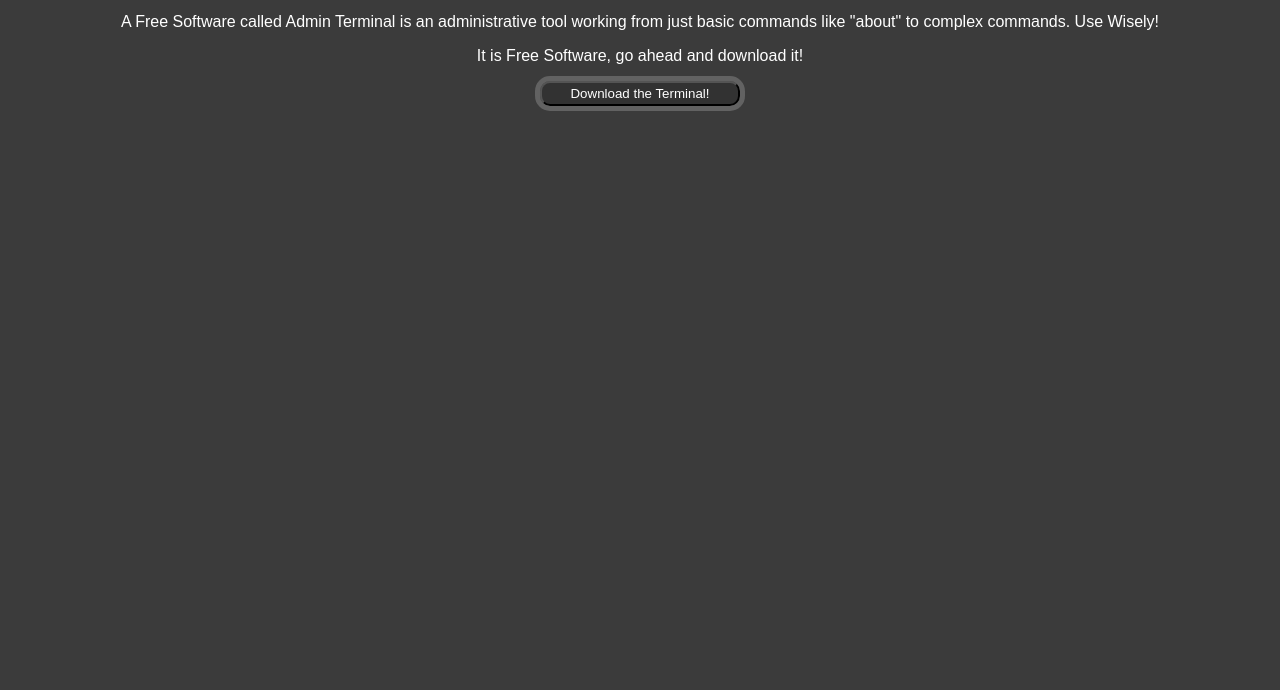
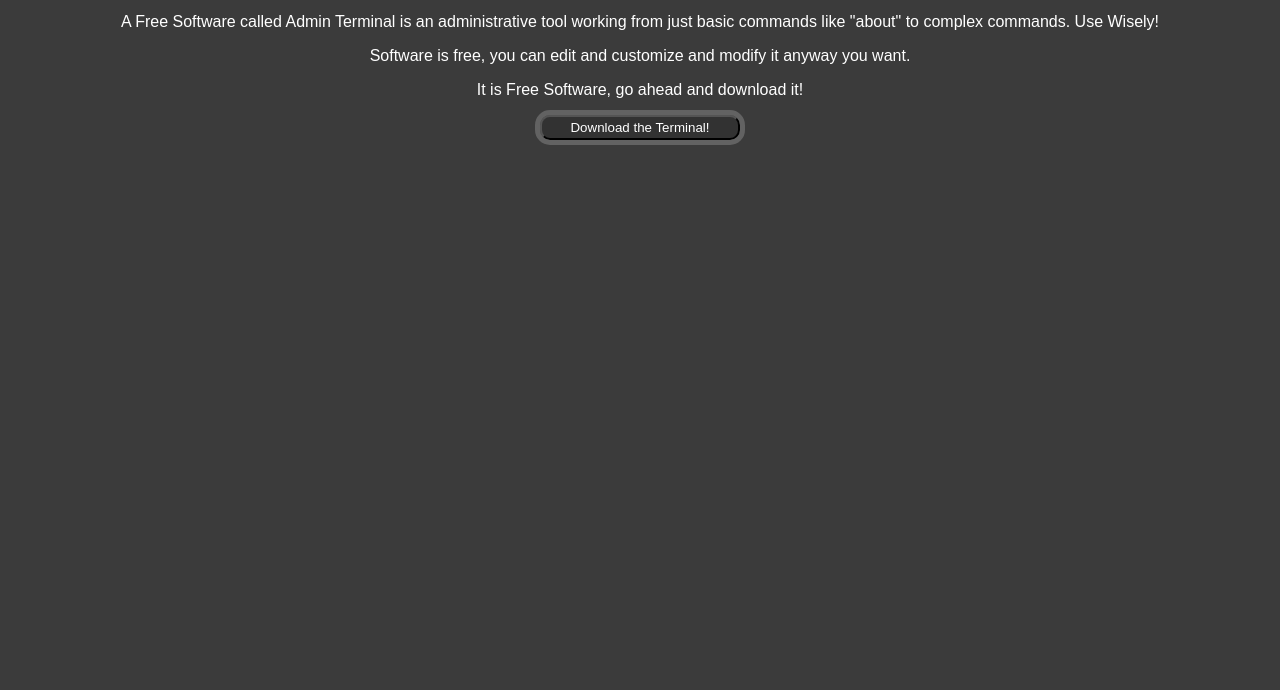
Before and after one commit to Gh053d413x/Admin_Terminal, a plain HTML site: page about.html in a window 1280 px wide. Shown: the part 110-800 px from the top of the page. Drawn offline with Linux system fonts and the light colour scheme; a script that the page names is missing.

Commit message:
Update about.html

```diff
--- a/about.html
+++ b/about.html
@@ -19,6 +19,7 @@
         <h1 class="small">Admin Terminal</h1>
         <h3 class="small">It's a small terminal</h3>
         <p>A Free Software called Admin Terminal is an administrative tool working from just basic commands like "about" to complex commands. Use Wisely!</p>
+        <p>Software is free, you can edit and customize and modify it anyway you want.</p>
         <p>It is Free Software, go ahead and download it!</p>
         <a href="https://github.com/Gh053d413x/Admin_Terminal/releases/latest"><button>Download the Terminal!</button></a>
         <script>
```
